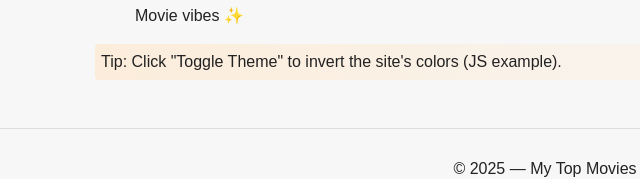
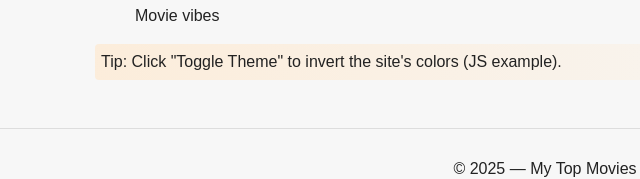
Before and after one commit to lukecusato07/luc59_assignment1, a plain HTML site: page index.html in a window 1280 px wide. Shown: the part 620-799 px from the top of the page, 95-735 px from the left. Drawn offline with Linux system fonts and the light colour scheme.

Commit message:
minor changes to index.html

```diff
--- a/index.html
+++ b/index.html
@@ -28,10 +28,9 @@
                 <p>Hi — this site lists my favorite films and why I like them. Use the navigation above to jump between pages.</p>
                 <p>You can see info about the movies organized by genre, a mini blog section, and even contact me. Enjoy!</p>
 
-                <!-- Inline SVG used as an image so no external file is required -->
                 <figure>
                     <img alt="movie collage graphic" src="movie_collage.jpg">
-                    <figcaption>Movie vibes ✨</figcaption>
+                    <figcaption>Movie vibes</figcaption>
                 </figure>
 
                 <p class="highlight">Tip: Click "Toggle Theme" to invert the site's colors (JS example).</p>
```
